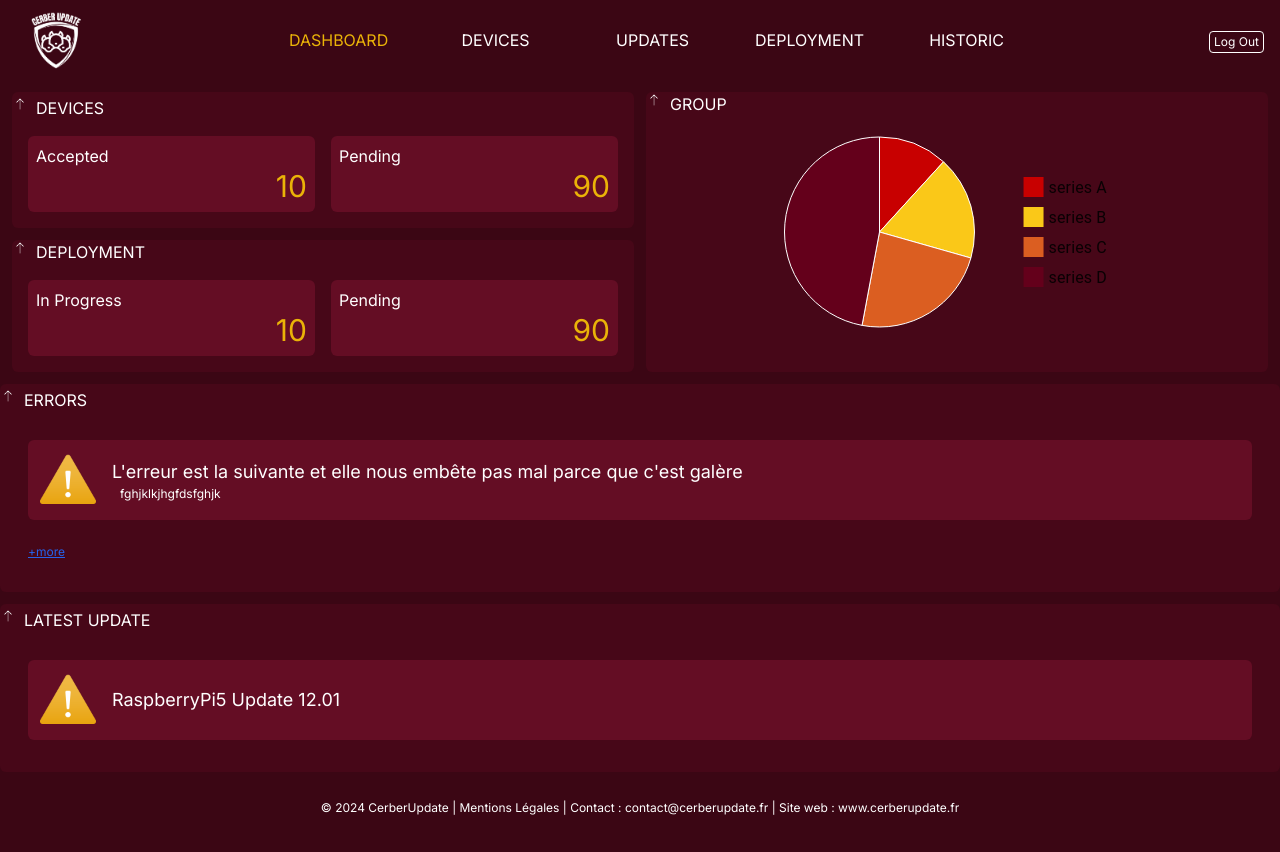
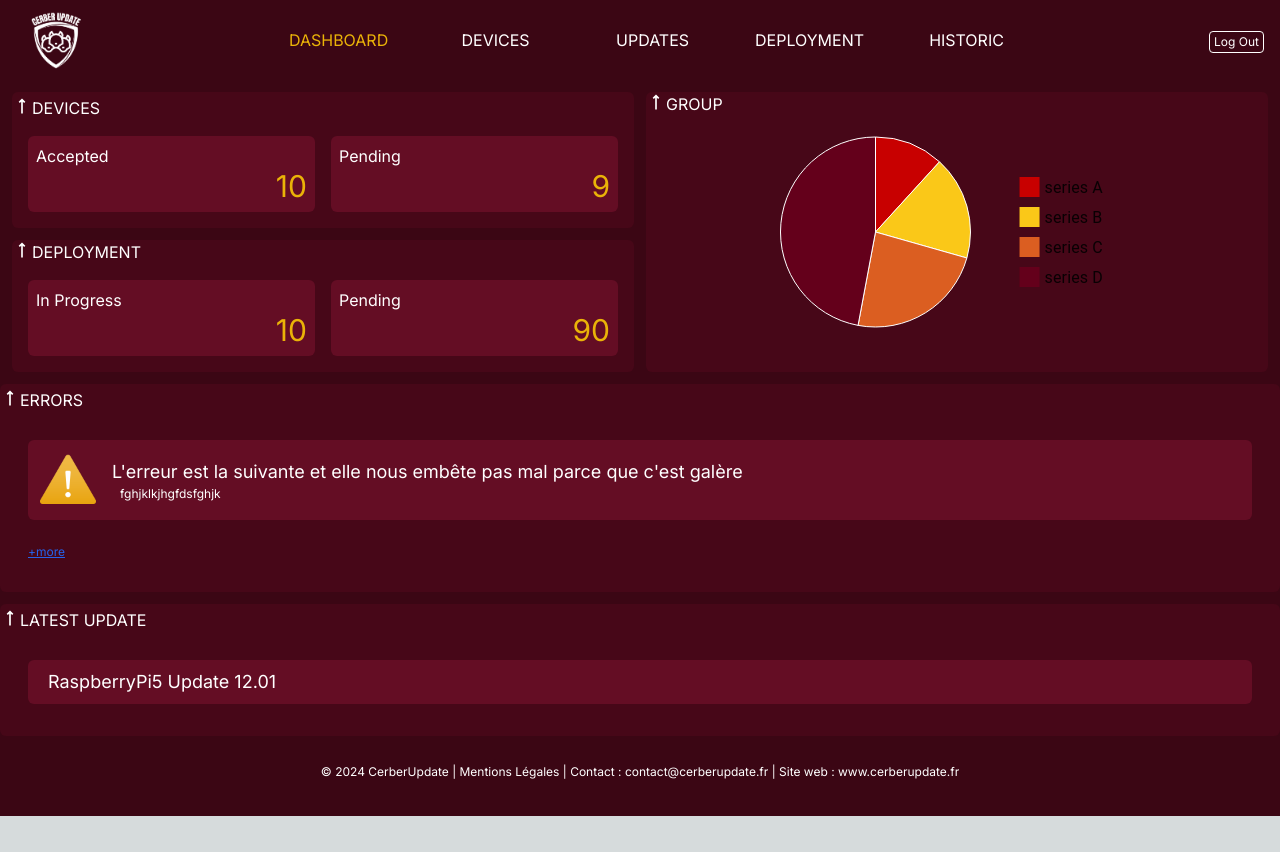
Before and after one commit to benjaminbaret/cerber-web-app, a Next.js app: page /dashboard in a window 1280 px wide. After the commit the page ends 816 px from the top, so only its background shows below. Built offline with nearby package versions, Linux system fonts and the light colour scheme.

Commit message:
modifs dashboard

```diff
--- a/src/app/dashboard/page.tsx
+++ b/src/app/dashboard/page.tsx
@@ -4,6 +4,7 @@ import Footer from "../component/footer/footer";
 import { PieChart } from '@mui/x-charts/PieChart';
 import React from 'react';
 import Link from "next/link";
+import StraightIcon from '@mui/icons-material/Straight';
 
 const DashboardPage = () => {
     return (
@@ -14,7 +15,7 @@ const DashboardPage = () => {
                     <div id="devicesDeployment" className="w-full" >
                         <div id="devices" className="w-full bg-intermediatePurple bg-opacity-30 rounded-md pt-1 m-3">
                             <div id="title1" className="flex">
-                                <img src="images/up.png" className="h-4 mr-2" />
+                                <StraightIcon fontSize="small"/>
                                 <h1>DEVICES</h1>
                             </div>
                             <div className="flex p-2">
@@ -24,13 +25,13 @@ const DashboardPage = () => {
                                 </div>
                                 <div id="pendingDevices" className="w-full bg-intermediatePurple bg-opacity-100 p-2 m-2 rounded-md">
                                     <h3>Pending</h3>
-                                    <p className="text-3xl text-yellow-500 text-right">90</p>
+                                    <p className="text-3xl text-yellow-500 text-right">9</p>
                                 </div>
                             </div>
                         </div>
                         <div id="deployment" className="w-full bg-intermediatePurple bg-opacity-30 rounded-md m-3">
                             <div id="title1" className="flex">
-                                <img src="images/up.png" className="h-4 mr-2" />
+                                <StraightIcon fontSize="small"/>
                                 <h1>DEPLOYMENT</h1>
                             </div>
                             <div className="flex p-2">
@@ -47,7 +48,7 @@ const DashboardPage = () => {
                     </div>
                     <div id="group" className="m-3 mr-3 ml-6 bg-intermediatePurple bg-opacity-30 rounded-md flex w-full">
                         <div id="title1" className="flex">
-                            <img src="images/up.png" className="h-4 mr-2" />
+                            <StraightIcon fontSize="small"/>
                             <h1>GROUP</h1>
                             </div>
 
@@ -72,7 +73,7 @@ const DashboardPage = () => {
                 </div>
                 <div id="errors" className="w-50 bg-intermediatePurple bg-opacity-30 rounded-md pt-1 pb-1">
                     <div id="title1" className="flex">
-                        <img src="images/up.png" className="h-4 mr-2" />
+                        <StraightIcon fontSize="small"/>
                         <h1>ERRORS</h1>
                     </div>
                     <div className="p-5 m-2">
@@ -91,12 +92,11 @@ const DashboardPage = () => {
 
                 <div id="Historic" className=" mt-3 w-full bg-intermediatePurple bg-opacity-30 rounded-md pt-1 pb-1">
                     <div id="title1" className="flex">
-                    <img src="images/up.png" className="h-4 mr-2" />
+                    <StraightIcon fontSize="small"/>
                         <h1>LATEST UPDATE</h1>
                     </div>
                     <div className="p-5 m-2 ">
                         <div id="acceptedDevices" className="flex w-full bg-intermediatePurple bg-opacity-100 p-2 rounded-md items-center ">
-                            <img src="images/attention.png" className="h-16 items-center" />
                             <div className="ml-3">
                                 <p className="text-lg">RaspberryPi5 Update 12.01</p>
                             </div>
```
